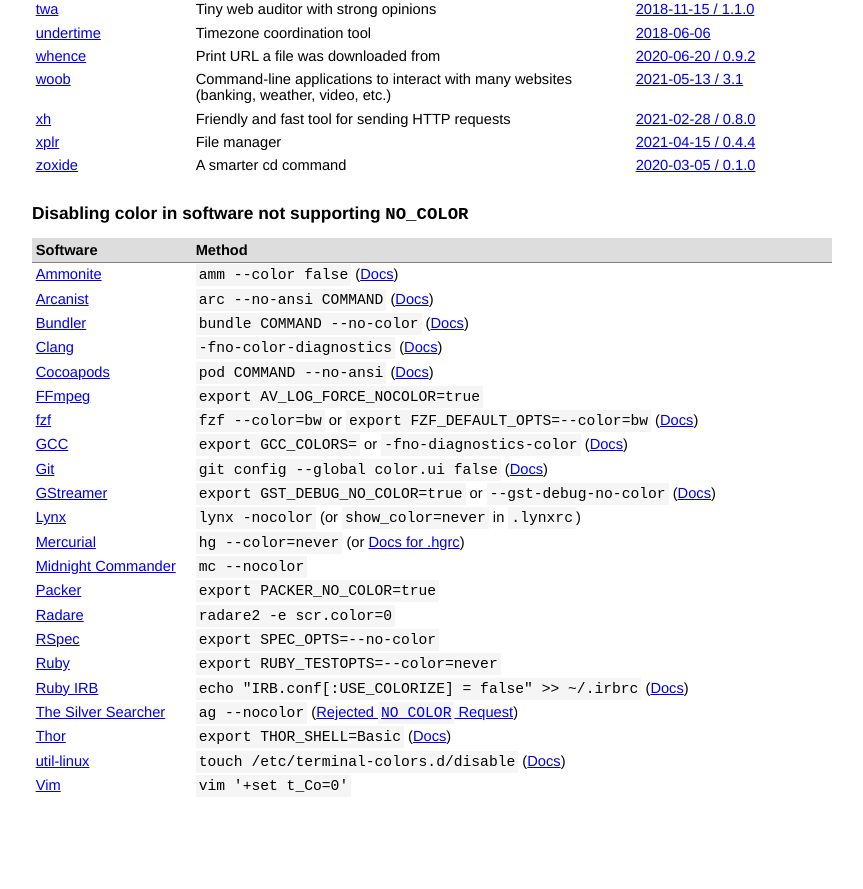
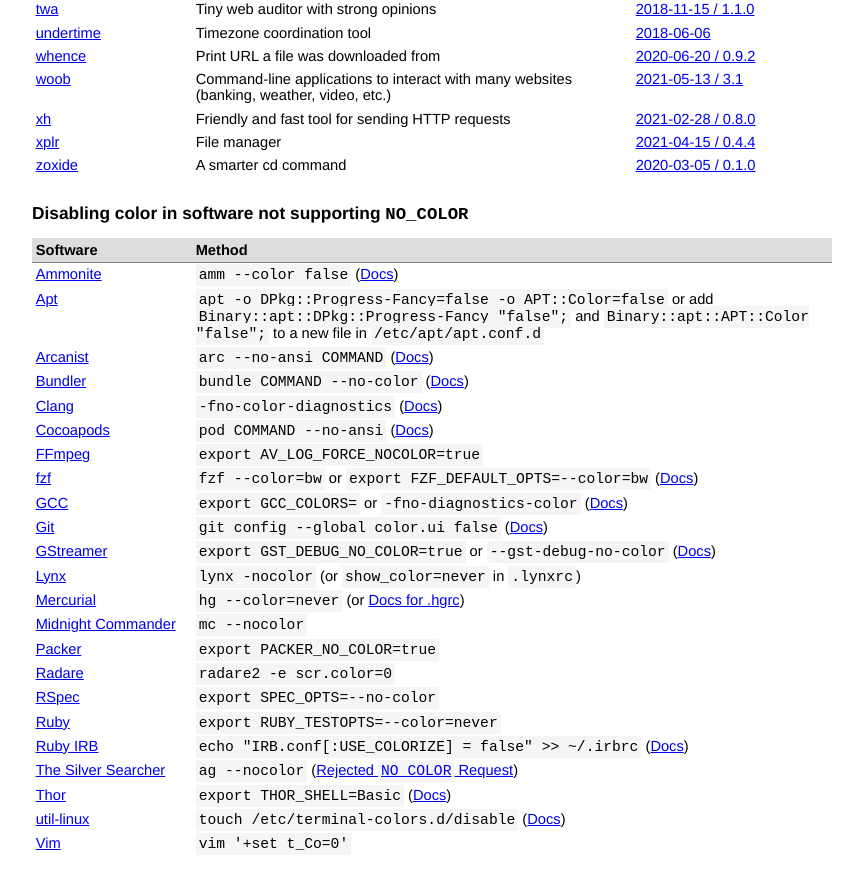
Before and after one commit to jcs/no_color, a Jekyll site: the page built from index.md, in a window 1280 px wide and 900 px high, scrolled down 3410 px. Shown: the top 889 px of the window, without its empty margins (208-1071 px from the left). Built offline with Jekyll 4.4.1, drawn with Linux system fonts in a browser that asks for light colours; our own code applies the rules of GitHub Pages for plain Markdown files; before the commit the page ends 4251 px from its top, so only the background shows below that.

Commit message:
Add apt (#144)

```diff
--- a/index.md
+++ b/index.md
@@ -189,6 +189,7 @@ color via `NO_COLOR`.
 | Software | Method |
 |:-|:-|
 | [Ammonite](https://github.com/lihaoyi/Ammonite) | `amm --color false` ([Docs](https://ammonite.io/#1.0.0)) |
+| [Apt](https://tracker.debian.org/pkg/apt) | `apt -o DPkg::Progress-Fancy=false -o APT::Color=false` or add `Binary::apt::DPkg::Progress-Fancy "false";` and `Binary::apt::APT::Color "false";` to a new file in `/etc/apt/apt.conf.d` |
 | [Arcanist](https://github.com/phacility/arcanist) | `arc --no-ansi COMMAND` ([Docs](http://manpages.ubuntu.com/manpages/xenial/man1/arc.1.html)) |
 | [Bundler](https://bundler.io/) | `bundle COMMAND --no-color` ([Docs](https://bundler.io/v1.15/man/bundle.1.html)) |
 | [Clang](https://clang.llvm.org/) | `-fno-color-diagnostics` ([Docs](https://clang.llvm.org/docs/UsersManual.html#formatting-of-diagnostics)) |
```
